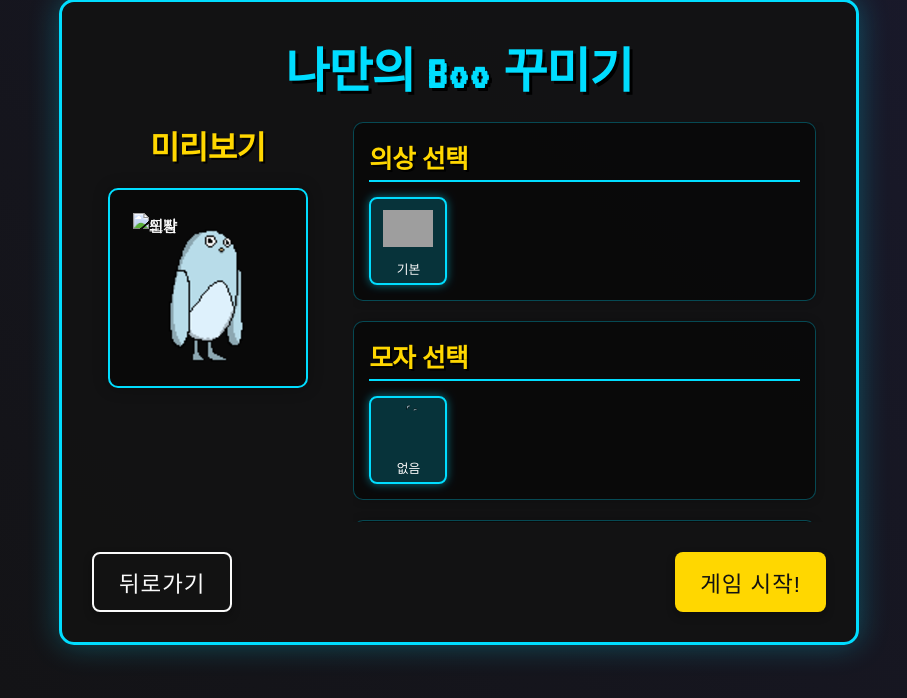
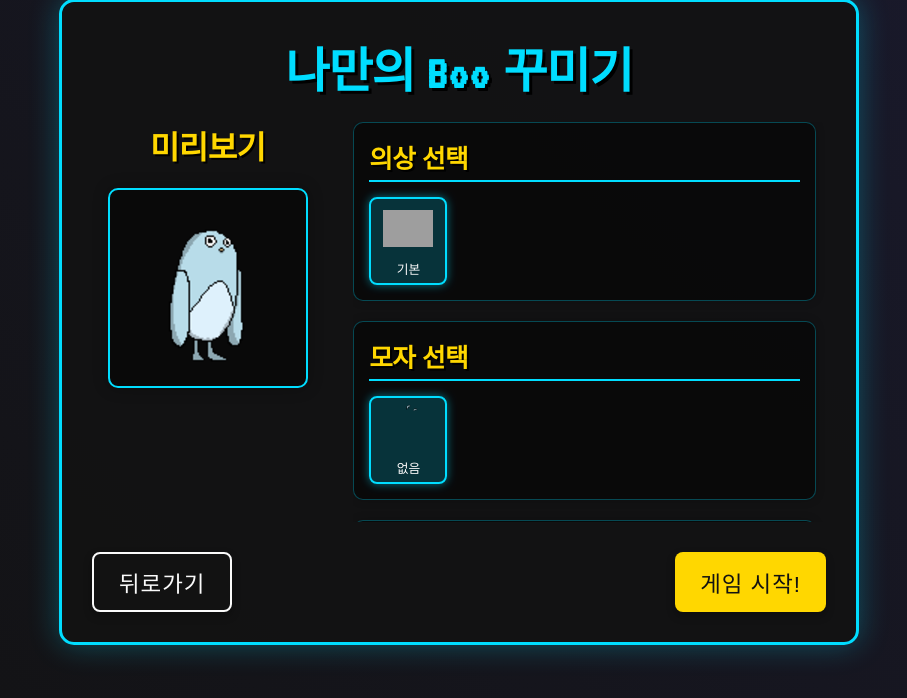
Before and after one commit to RRT3333/Boo-Game, a Django app: template game/templates/game/customize.html in a window 1280 px wide. Shown: the part 167-865 px from the top of the page, without its empty margins (181-1088 px from the left). Run offline with Django 5.2, Linux system fonts and the light colour scheme; the template is opened without the code that fills it, so the values that code supplies are empty; some web fonts are replaced; grey boxes are pictures that could not be loaded.

Commit message:
fix: customize 시 초기 이미지 깨지는 문제 해결 fix#23

```diff
--- a/game/templates/game/customize.html
+++ b/game/templates/game/customize.html
@@ -17,9 +17,9 @@
             <div class="character-preview">
                 <div class="avatar-container">
                     <img src="{% static 'assets/character/duck.png' %}" alt="캐릭터" class="character-base">
-                    <img src="" alt="의상" class="character-outfit" id="previewOutfit">
-                    <img src="" alt="모자" class="character-hat" id="previewHat">
-                    <img src="" alt="신발" class="character-shoes" id="previewShoes">
+                    <img src="" alt="의상" class="character-outfit" id="previewOutfit" style="display: none;">
+                    <img src="" alt="모자" class="character-hat" id="previewHat" style="display: none;">
+                    <img src="" alt="신발" class="character-shoes" id="previewShoes" style="display: none;">
                 </div>
             </div>
         </div>
--- a/static/js/customize.js
+++ b/static/js/customize.js
@@ -70,10 +70,23 @@ document.addEventListener('DOMContentLoaded', function() {
         }
     }
 
+    // 초기값 설정 함수
+    function initializePreview() {
+        // 처음에는 기본값 설정
+        updatePreview('outfit', selectedOutfit, previewOutfit);
+        updatePreview('hat', selectedHat, previewHat);
+        updatePreview('shoes', selectedShoes, previewShoes);
+
+        // 기본 선택된 아이템에 선택 효과 적용 (이미 HTML에서 selected 클래스가 적용되어 있음)
+    }
+
     // 이벤트 리스너 초기화
     setupOptions(outfitOptions, 'outfit', previewOutfit);
     setupOptions(hatOptions, 'hat', previewHat);
     setupOptions(shoesOptions, 'shoes', previewShoes);
+
+    // 초기값 미리보기 적용
+    initializePreview();
 
     // 게임 시작 버튼 이벤트
     if (startGameBtn) {
```
